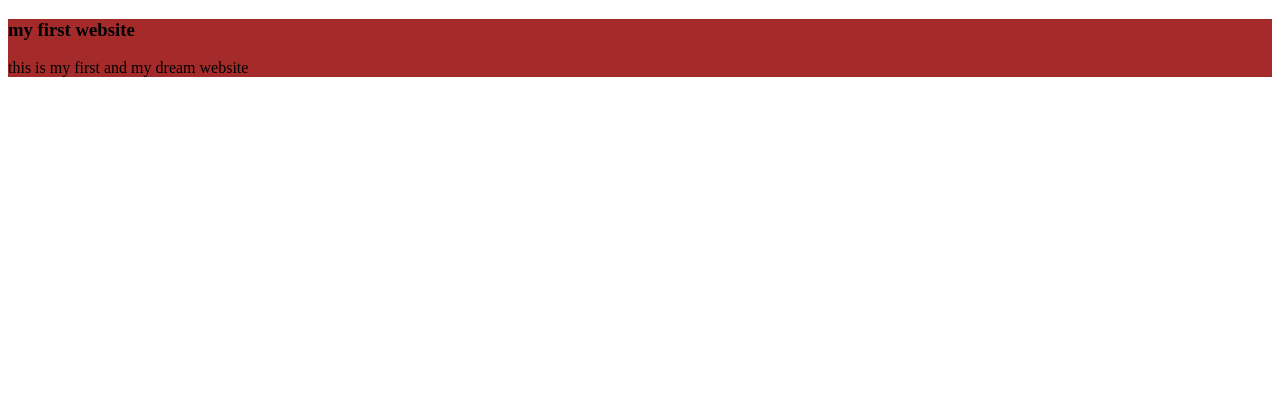
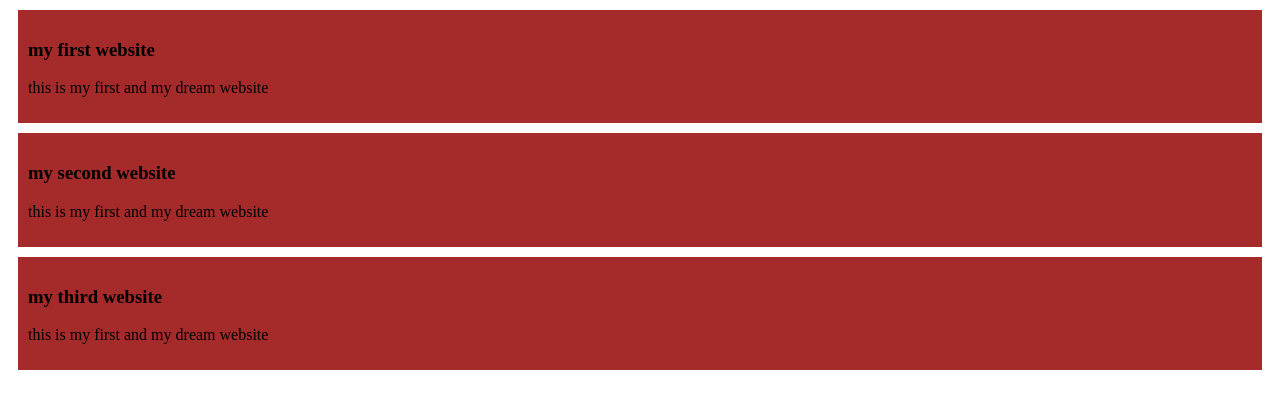
Before and after one commit to Karnyn/my-simple-website, a plain HTML site: page index.html in a window 1280 px wide. Drawn offline with Linux system fonts and the light colour scheme.

Commit message:
added the second and the third blog

```diff
--- a/index.html
+++ b/index.html
@@ -10,6 +10,14 @@
         <h3>my first website</h3>
         <p>this is my first and my dream website</p>
     </div>
+    <div>
+        <h3>my second website</h3>
+        <p>this is my first and my dream website</p>
+    </div>
+    <div>
+        <h3>my third website</h3>
+        <p>this is my first and my dream website</p>
+    </div>
 
 </body>
 </html>
--- a/styles/blog.css
+++ b/styles/blog.css
@@ -1,3 +1,5 @@
 div{
     background-color: brown;
+    padding: 10px;
+    margin: 10px;
 }
```
